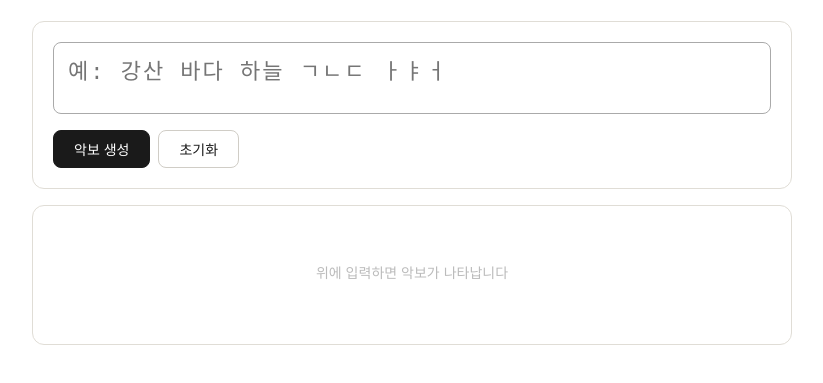
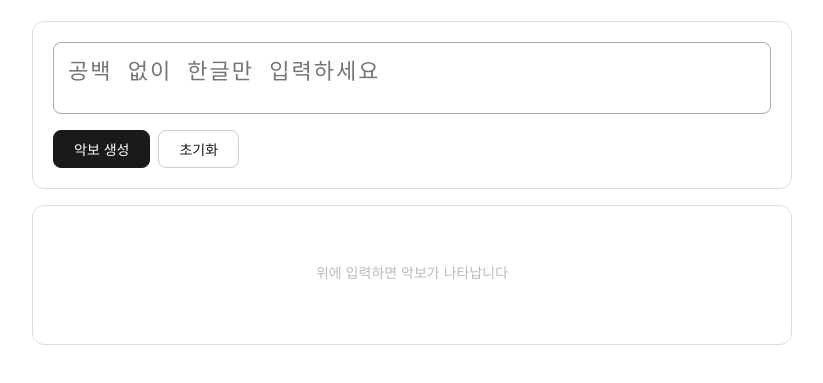
Before and after one commit to saerosaero/HangultoScore, a plain HTML site: page index.html in a window 1280 px wide. Shown: the part 87-470 px from the top of the page, without its empty margins (228-1051 px from the left). Drawn offline with nearby package versions, Linux system fonts and the light colour scheme; a web font is replaced by a local one.

Commit message:
Update index.html

```diff
--- a/index.html
+++ b/index.html
@@ -55,7 +55,7 @@
   <p class="sub">@saerosr</p>
 
   <div class="input-area">
-    <textarea id="inp" placeholder="예: 강산 바다 하늘 ㄱㄴㄷ ㅏㅑㅓ" autofocus></textarea>
+    <textarea id="inp" placeholder="공백 없이 한글만 입력하세요" autofocus></textarea>
     <div class="btn-row">
       <button class="primary" onclick="render()">악보 생성</button>
       <button onclick="document.getElementById('inp').value='';clearScore()">초기화</button>
```
